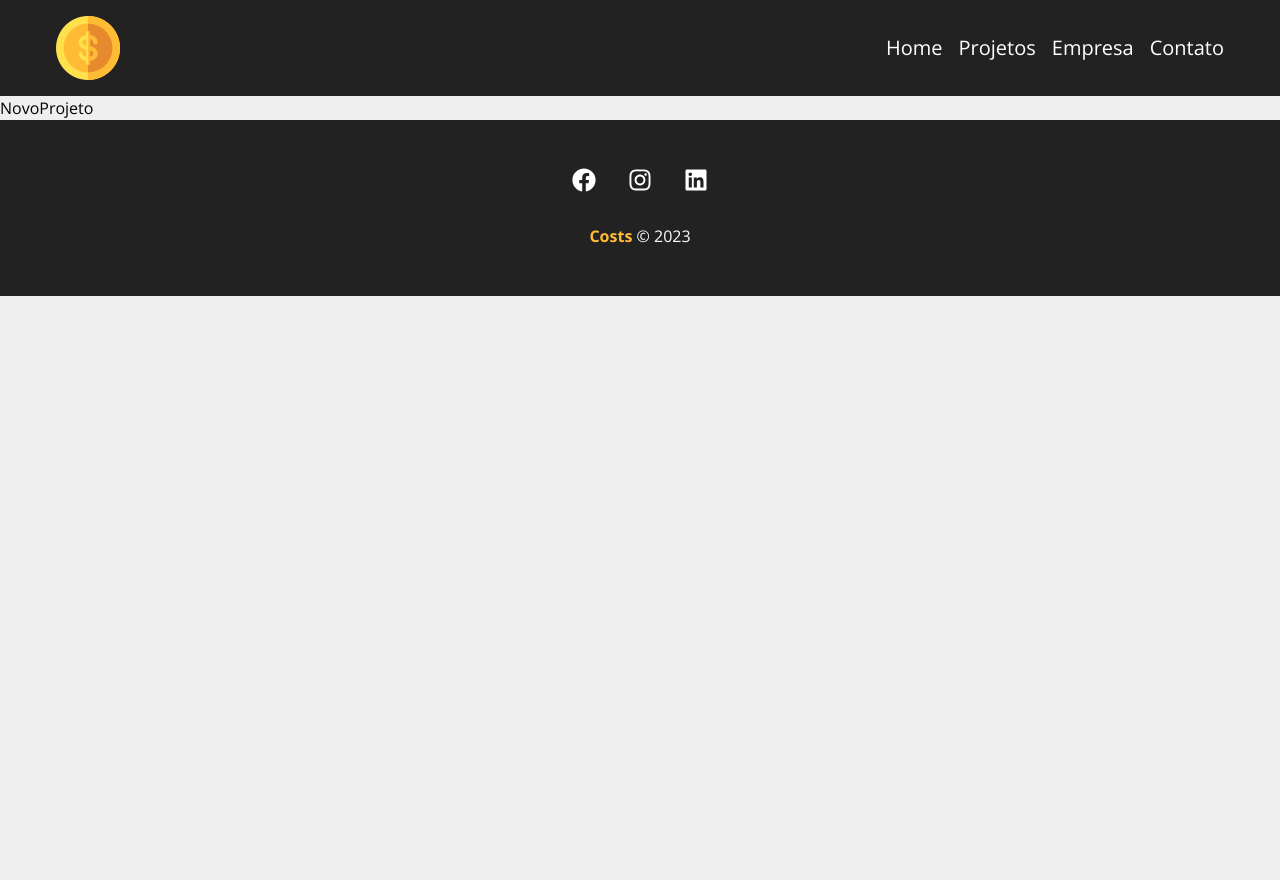
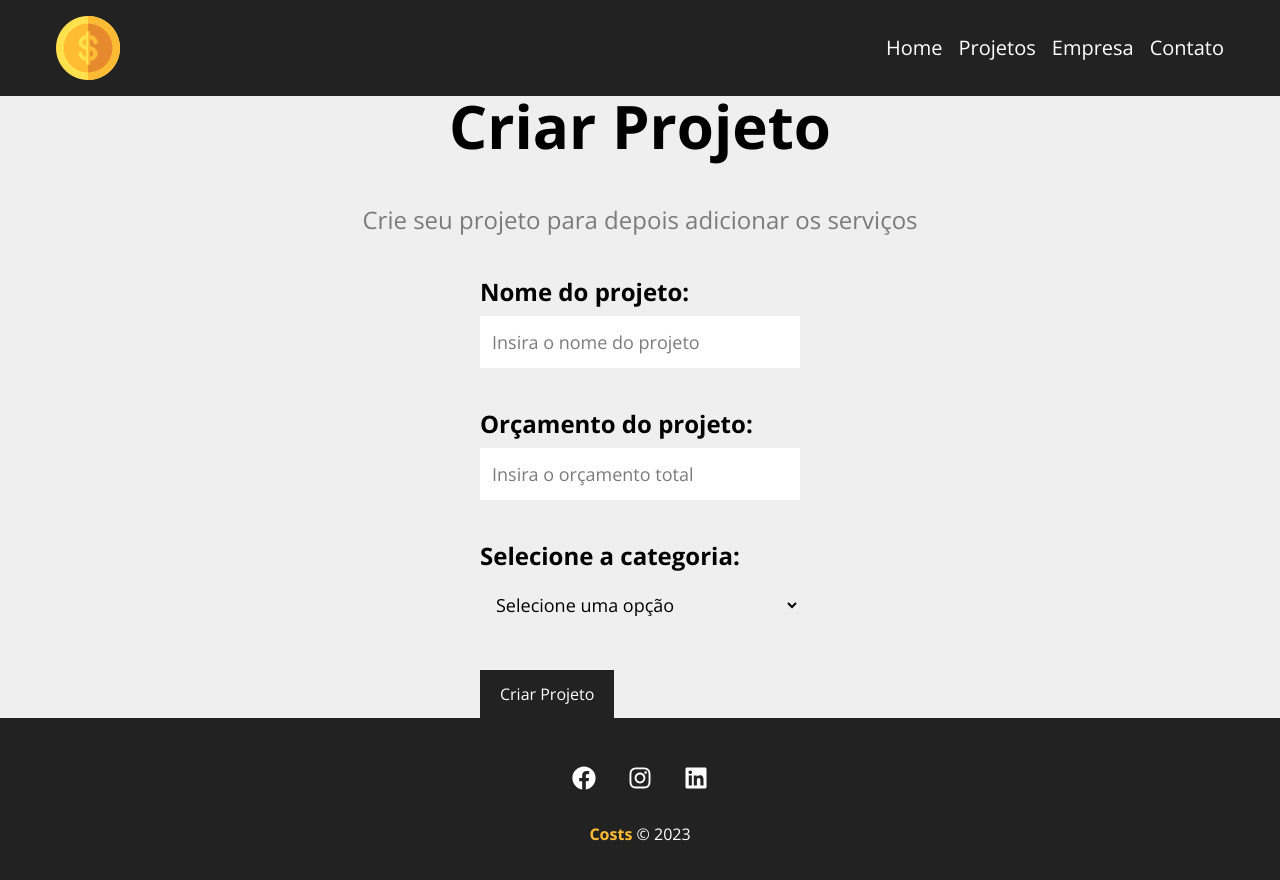
Before and after one commit to brenomorp/costs, a React (Vite) app: page /novoprojeto in a window 1280 px wide. Shown: the top 880 px of the page. Before the commit the page ends 800 px from the top, so only its background shows below. Built offline with nearby package versions, Linux system fonts and the light colour scheme.

Commit message:
create the new project page

```diff
--- /dev/null
+++ b/src/components/form/Input.jsx
@@ -0,0 +1,21 @@
+function Input({ type, text, name, placeholder, value, handleOnChange }) {
+    return (
+        <label
+            htmlFor={name}
+            className="flex flex-col gap-2 mb-4 text-2xl font-bold"
+        >
+            {text}:
+            <input
+                type={type}
+                name={name}
+                id={name}
+                placeholder={placeholder}
+                value={value}
+                onChange={handleOnChange}
+                className="font-normal p-3 placeholder:text-[#7b7b7b] text-lg"
+            />
+        </label>
+    );
+}
+
+export default Input;
--- /dev/null
+++ b/src/components/form/Select.jsx
@@ -0,0 +1,21 @@
+function Select({ text, name, options, value, handleOnChange }) {
+    return (
+        <label
+            htmlFor={name}
+            className="flex flex-col gap-2 mb-4 text-2xl font-bold"
+        >
+            {text}:
+            <select
+                name={name}
+                id={name}
+                value={value}
+                onChange={handleOnChange}
+                className="font-normal p-3 text-lg"
+            >
+                <option>Selecione uma opção</option>
+            </select>
+        </label>
+    );
+}
+
+export default Select;
--- /dev/null
+++ b/src/components/form/SubmitButton.jsx
@@ -0,0 +1,9 @@
+function SubmitButton({ text }) {
+    return (
+        <button className="bg-[#222] text-white py-3 px-5 cursor-pointer duration-500 hover:text-[#ffbb33] w-fit">
+            {text}
+        </button>
+    );
+}
+
+export default SubmitButton;
--- a/src/components/pages/NovoProjeto.jsx
+++ b/src/components/pages/NovoProjeto.jsx
@@ -1,8 +1,16 @@
+import Paragraph from '../layout/Paragraph';
+import Title from '../layout/Title';
+import ProjectForm from '../project/ProjectForm';
+
 function NovoProjeto() {
     return (
-        <>
-            <p>NovoProjeto</p>
-        </>
+        <section className="flex flex-col justify-center items-center min-h-[75%]">
+            <Title customClass="mb-12">Criar Projeto</Title>
+            <Paragraph customClass="mb-10">
+                Crie seu projeto para depois adicionar os serviços
+            </Paragraph>
+            <ProjectForm btnText="Criar Projeto" />
+        </section>
     );
 }
 
--- /dev/null
+++ b/src/components/project/ProjectForm.jsx
@@ -0,0 +1,26 @@
+import Input from '../form/Input';
+import Select from '../form/Select';
+import SubmitButton from '../form/SubmitButton';
+
+function ProjectForm({ btnText }) {
+    return (
+        <form className="flex flex-col gap-6 w-[25%]">
+            <Input
+                type="text"
+                placeholder="Insira o nome do projeto"
+                text="Nome do projeto"
+                name="name"
+            />
+            <Input
+                type="number"
+                placeholder="Insira o orçamento total"
+                text="Orçamento do projeto"
+                name="budget"
+            />
+            <Select name="category_id" text="Selecione a categoria" />
+            <SubmitButton text={btnText} />
+        </form>
+    );
+}
+
+export default ProjectForm;
```
